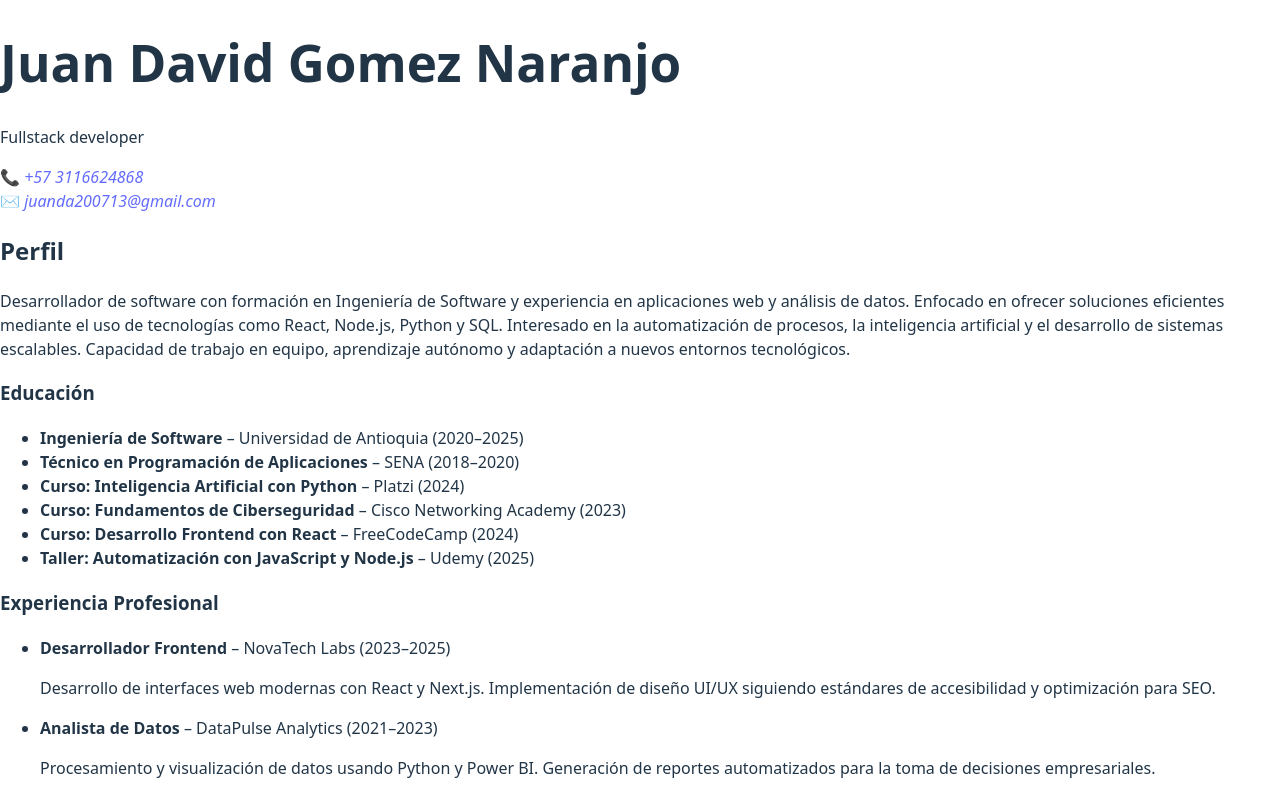
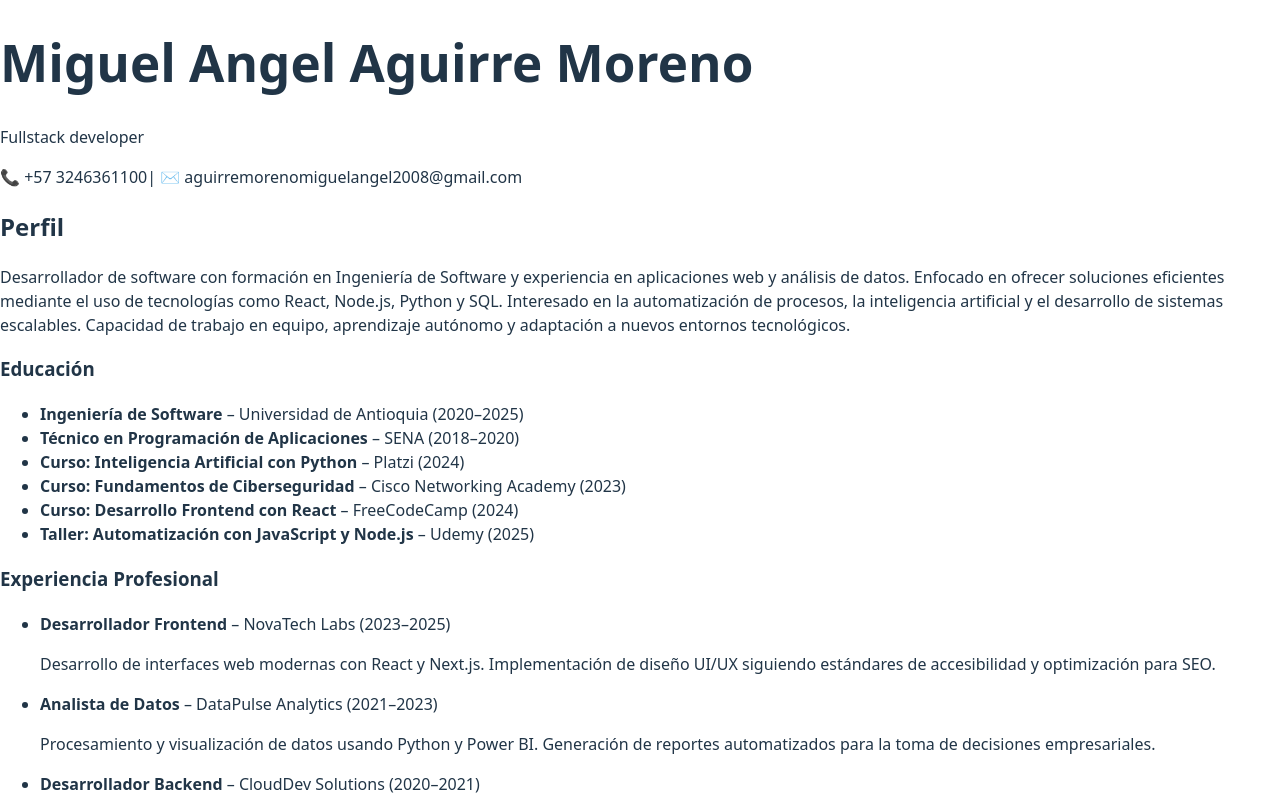
Before and after one commit to miguelucho425526/cv-react, a React (Vite) app: page / in a window 1280 px wide. Shown: the top 800 px of the page. Built offline with nearby package versions, Linux system fonts and the light colour scheme.

Commit message:
feat: componente CabeceraCV con datos personales actualizados

```diff
--- a/src/Components/CabeceraCV.jsx
+++ b/src/Components/CabeceraCV.jsx
@@ -1,16 +1,11 @@
 export default function CabeceraCV() {
   return (
     <header>
-      <h1>Juan David Gomez Naranjo</h1>
+      <h1>Miguel Angel Aguirre Moreno</h1>
       <p>Fullstack developer</p>
-      <address>
         <div>
-          📞 <a href="tel:+573116624868">+57 3116624868</a>
+       <p>📞 +57 3246361100| ✉️ aguirremorenomiguelangel2008@gmail.com </p>
         </div>
-        <div>
-          ✉️ <a href="mailto:juanda200713@gmail.com">juanda200713@gmail.com</a>
-        </div>
-      </address>
     </header>
   );
 }
```
